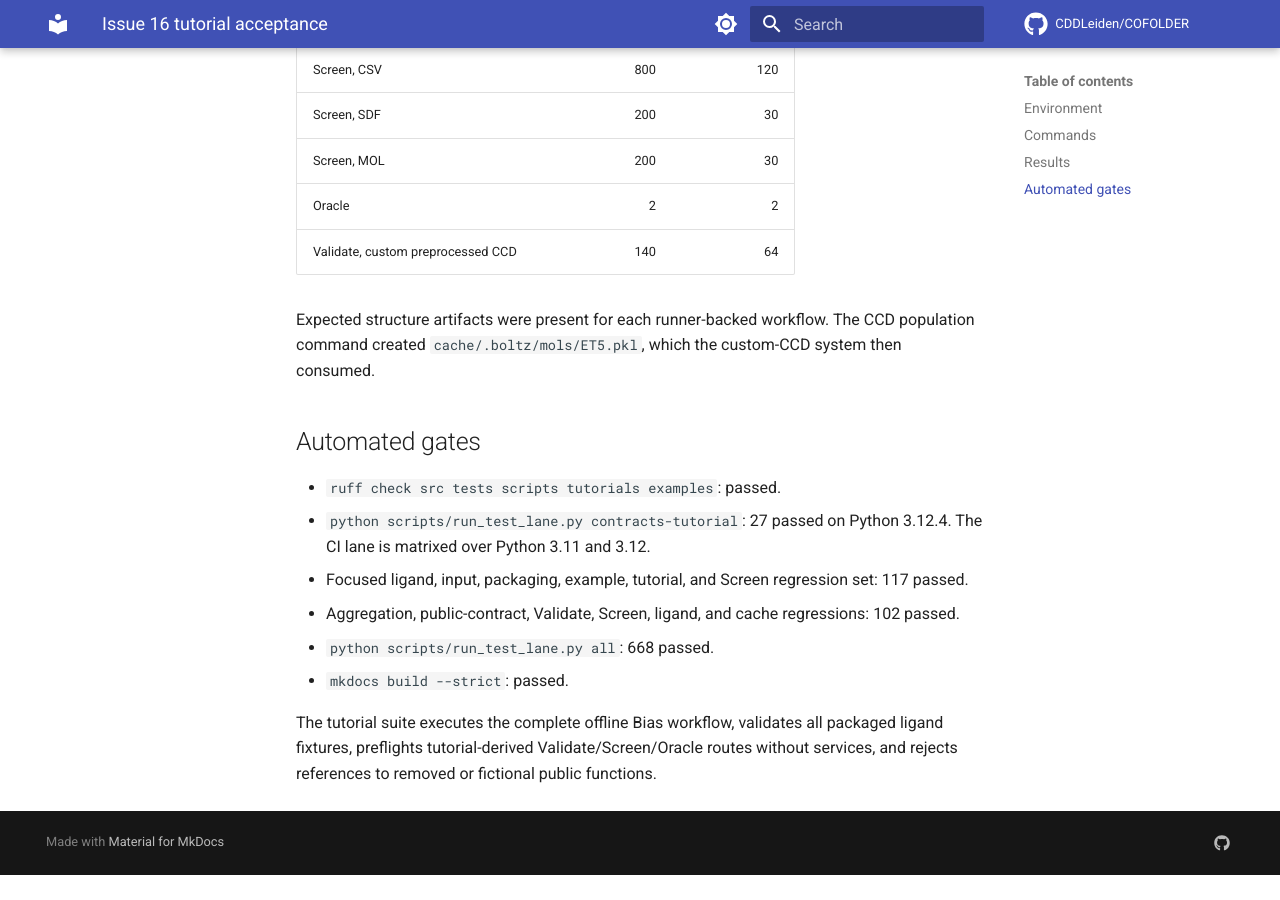
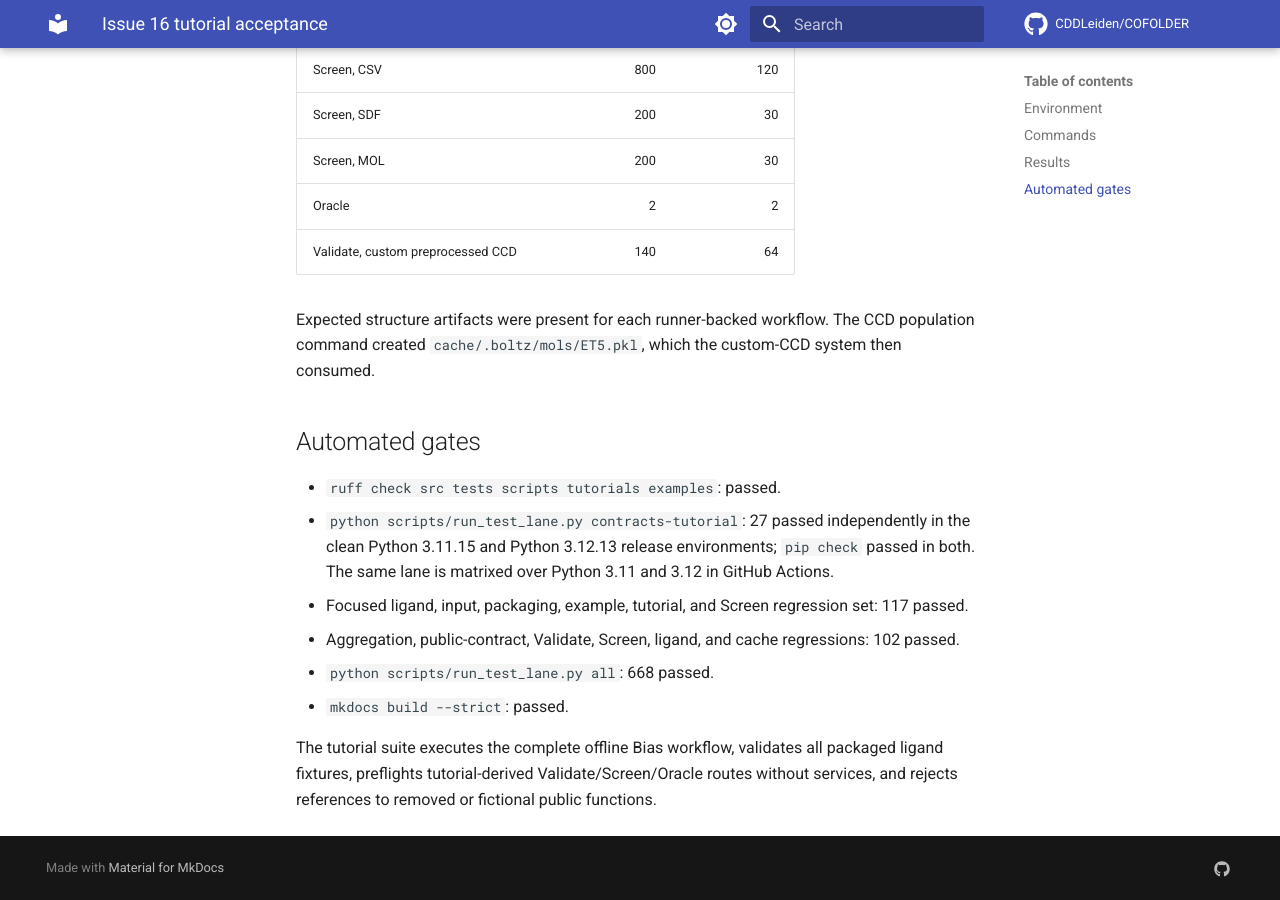
Before and after one commit to CDDLeiden/COFOLDER, an MkDocs documentation site: the page built from docs/release/issue-16-tutorial-acceptance.md, in a window 1280 px wide and 900 px high, scrolled down 2016 px. Built offline with MkDocs 1.6.1 and Material for MkDocs 9.7.7, drawn with Linux system fonts in a browser that asks for light colours; comment, search, counter and statistics services are not loaded; the version menu is left out; before the commit the page ends 2891 px from its top, so only the background shows below that.

Commit message:
Record dual-Python tutorial gate

```diff
--- a/docs/release/issue-16-tutorial-acceptance.md
+++ b/docs/release/issue-16-tutorial-acceptance.md
@@ -97,8 +97,10 @@ then consumed.
 ## Automated gates
 
 - `ruff check src tests scripts tutorials examples`: passed.
-- `python scripts/run_test_lane.py contracts-tutorial`: 27 passed on Python
-  3.12.4. The CI lane is matrixed over Python 3.11 and 3.12.
+- `python scripts/run_test_lane.py contracts-tutorial`: 27 passed independently
+  in the clean Python 3.11.15 and Python 3.12.13 release environments; `pip
+  check` passed in both. The same lane is matrixed over Python 3.11 and 3.12 in
+  GitHub Actions.
 - Focused ligand, input, packaging, example, tutorial, and Screen regression set:
   117 passed.
 - Aggregation, public-contract, Validate, Screen, ligand, and cache regressions:
```
